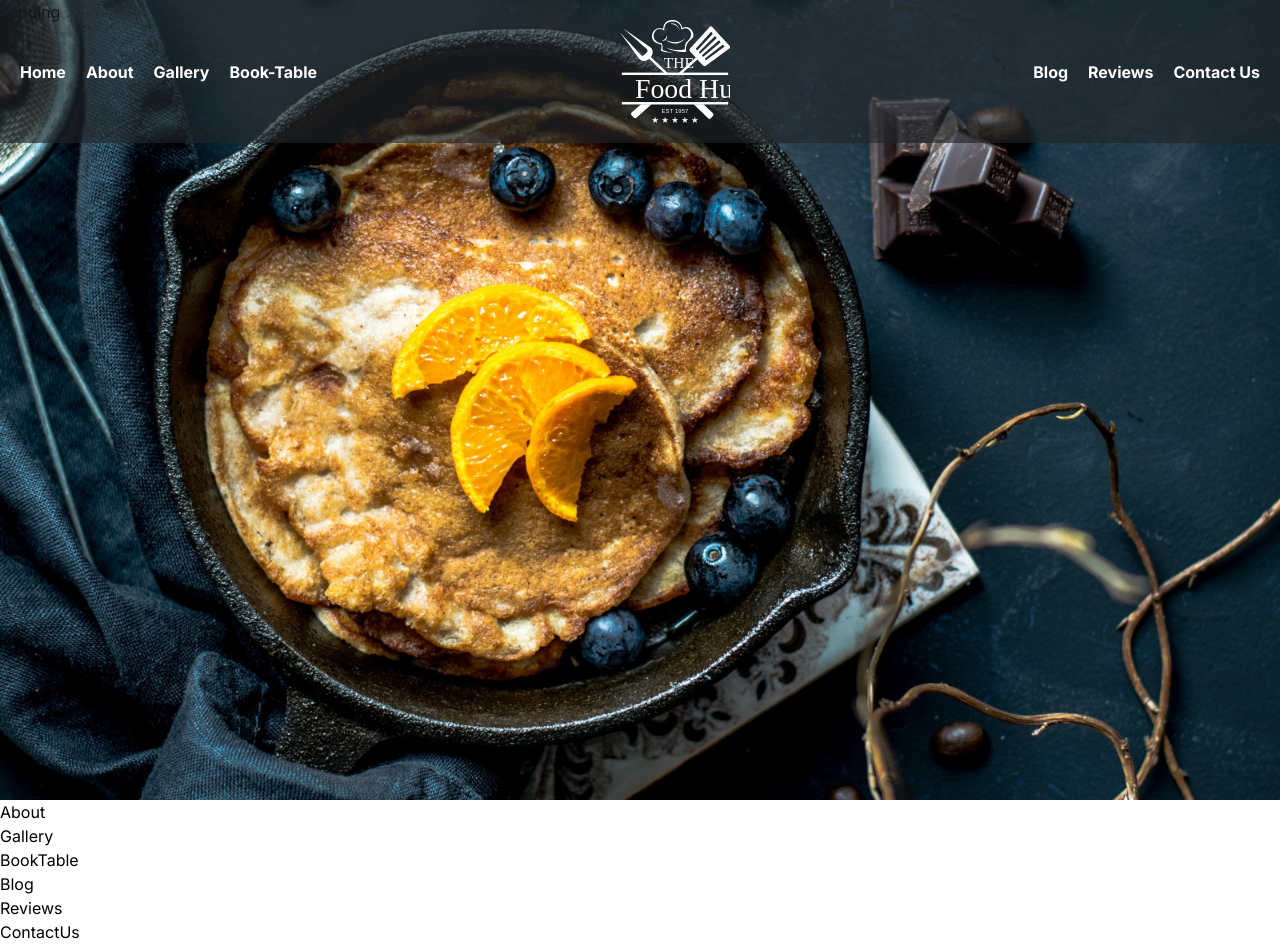
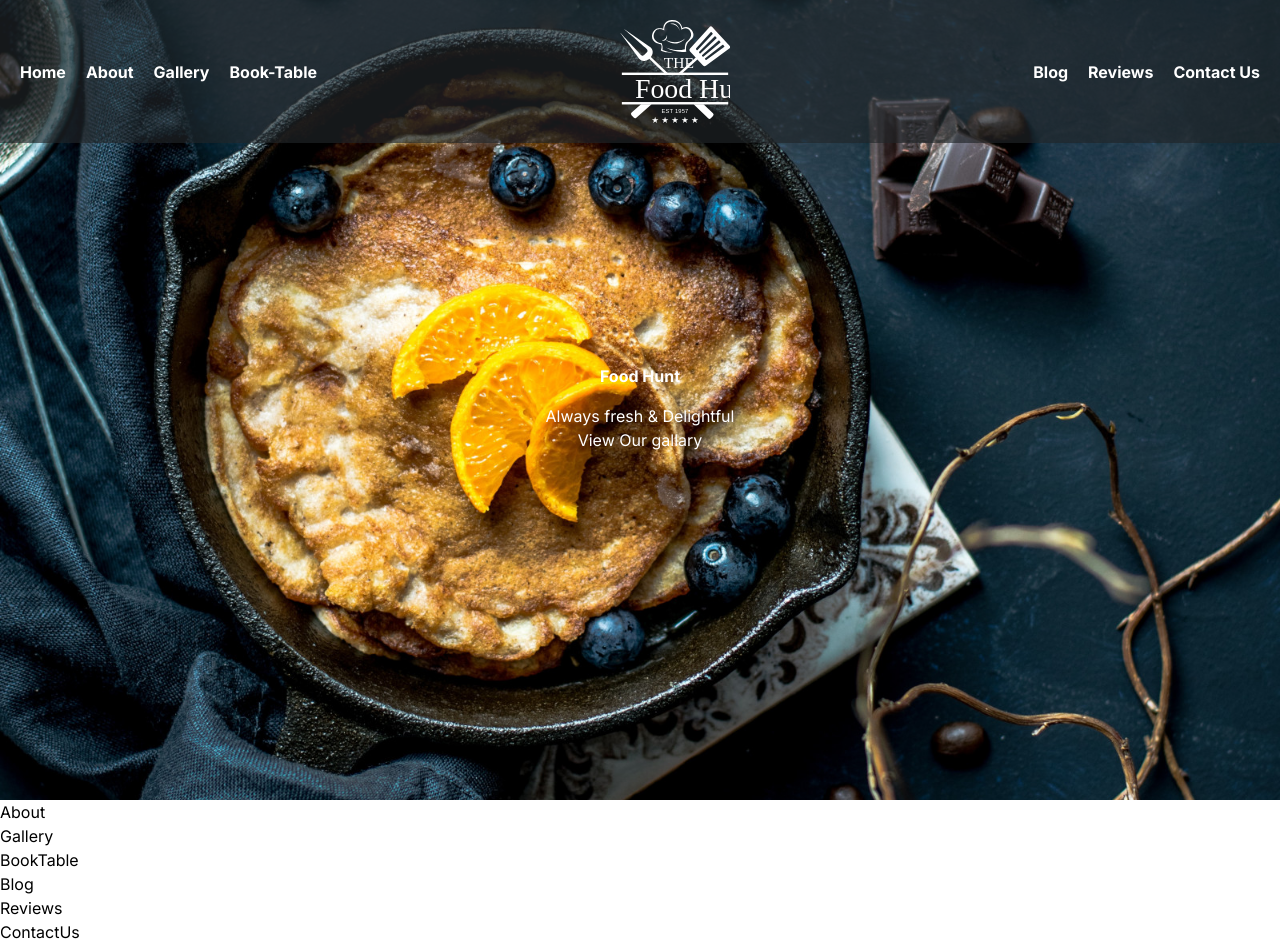
Before and after one commit to KirilSZyapkov/food_hunt, a Next.js app: page / in a window 1280 px wide. Built offline with nearby package versions, Linux system fonts and the light colour scheme.

Commit message:
Styling the landing page.

```diff
--- a/app/components/landing/Landing.module.css
+++ b/app/components/landing/Landing.module.css
@@ -4,5 +4,8 @@
     background: url('/main.jpg') no-repeat center center fixed;
     background-size: cover;
     min-height: 750px;
-    display: block;
+    display: flex;
+    justify-content: center;
+    align-items: center;
+
 }
--- a/app/components/landing/Landing.tsx
+++ b/app/components/landing/Landing.tsx
@@ -4,7 +4,13 @@
 
 function Landing() {
   return (
-    <div className={styles.header}>Landing</div>
+    <div className={styles.header}>
+      <div className='text-white text-center'>
+        <h1 className='font-bold my-4' >Food Hunt</h1>
+        <h2>Always fresh &amp; Delightful</h2>
+        <a href="#gallary">View Our gallary</a>
+      </div>
+    </div>
   )
 }
 
--- a/app/components/navbar/Navbar.module.css
+++ b/app/components/navbar/Navbar.module.css
@@ -1,3 +1,18 @@
+.affix_txt {
+  opacity: 1 !important;
+  visibility: visible !important;
+  bottom: 50% !important;
+
+}
+
+.affix_logo {
+  opacity: 0;
+  visibility: hidden;
+  transform:  translateY(-30px);
+  width: 50px;
+
+}
+
 .nav_brand,
 .nav_logo {
   width: 110px;
@@ -9,13 +24,10 @@
 }
 .nav_brand {
   text-align: center;
-  /* padding-top: 0.3125rem; */
-  /* padding-bottom: 0.3125rem; */
   font-size: 1.25rem;
   line-height: inherit;
   white-space: nowrap;
 }
-
 
 
 .nav_brand_text {
@@ -36,6 +48,12 @@
     min-height: 140px;
 }
 
+.afix {
+  min-height: 80px;
+  background-color: #343a40;
+  border-bottom: 1px solid #495057;
+}
+
 .fixed_top {
   position: fixed;
   top: 0;
@@ -44,34 +62,19 @@
   z-index: 1030;
 }
 
-.afix {
-  min-height: 80px;
-  background-color: #343a40;
-  border-bottom: 1px solid #495057;
-}
 
-.affix_txt {
-  opacity: 1;
-  visibility: visible;
-  bottom: 50%;
 
-}
 
-.affix_logo {
-  opacity: 0;
-  visibility: hidden;
-  transform:  translateY(-30px);
-  width: 50px;
-
-}
 
 .navbar_expand_lg {
-    position: absolute;
-
-    background-color: rgba(33, 37, 41, 0.65);
+   background-color: rgba(33, 37, 41, 0.65);
   -webkit-box-orient: horizontal;
   -webkit-box-direction: normal;
   flex-flow: row nowrap;
   -webkit-box-pack: start;
   justify-content: flex-start;
 }
+
+.link:hover, .link:focus{
+  color: #ff214f;
+}
--- a/app/components/navbar/Navbar.tsx
+++ b/app/components/navbar/Navbar.tsx
@@ -14,7 +14,6 @@
         document.documentElement.scrollTop > 80
       ) {
         document.getElementById("navbar")?.classList.add("afix");
-
         document.getElementById("navLogo")?.classList.add("afix_logo");
         document.getElementById("navTxt")?.classList.add("afix_txt");
         console.log("a");
@@ -35,10 +34,10 @@
     >
       <div className="flex basis-0 grow items-center">
         <div className="flex items-center gap-5 text-white font-bold text-base">
-          <a href="#">Home</a>
-          <a href="#">About</a>
-          <a href="#">Gallery</a>
-          <a href="#">Book-Table</a>
+          <a className={styles.link} href="#">Home</a>
+          <a className={styles.link} href="#">About</a>
+          <a className={styles.link} href="#">Gallery</a>
+          <a className={styles.link} href="#">Book-Table</a>
         </div>
         <a href="#" className={styles.nav_brand}>
           <img
@@ -52,9 +51,9 @@
           </span>
         </a>
         <div className="flex items-center gap-5 text-white font-bold text-base">
-          <a href="#">Blog</a>
-          <a href="#">Reviews</a>
-          <a href="#">Contact Us</a>
+          <a className={styles.link} href="#">Blog</a>
+          <a className={styles.link} href="#">Reviews</a>
+          <a className={styles.link} href="#">Contact Us</a>
         </div>
       </div>
     </nav>
```
